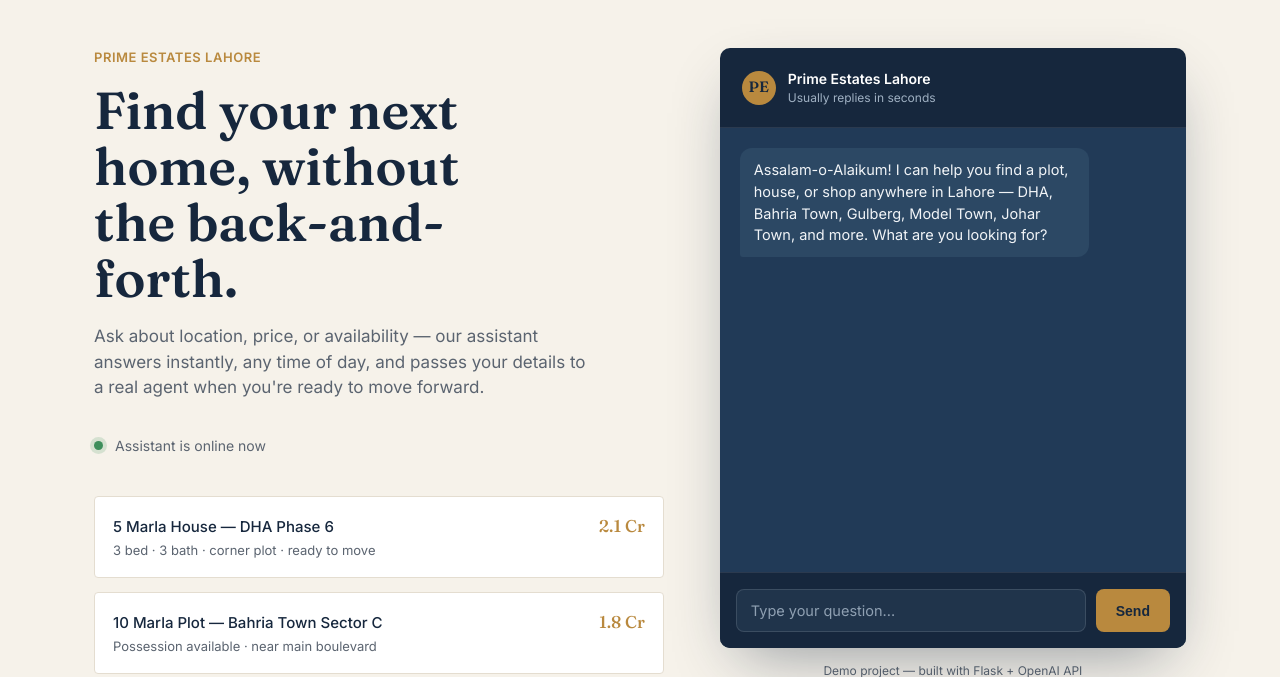
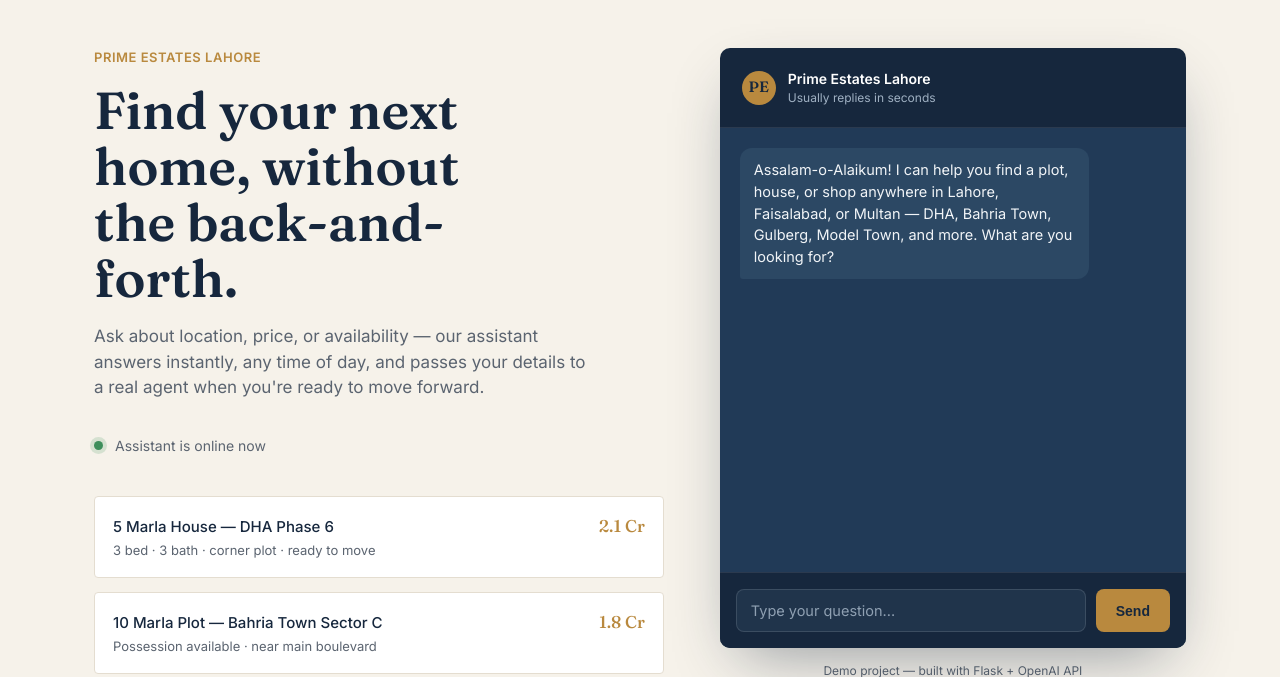
Before and after one commit to Hassan8755/realestate-chatbot, a Flask app: page / in a window 1280 px wide. Shown: the top 677 px of the page. Run offline with Flask 3, Linux system fonts and the light colour scheme.

Commit message:
Update index.html

```diff
--- a/templates/index.html
+++ b/templates/index.html
@@ -269,7 +269,7 @@
         </div>
       </div>
       <div class="chat-log" id="chatLog">
-        <div class="msg bot">Assalam-o-Alaikum! I can help you find a plot, house, or shop anywhere in Lahore — DHA, Bahria Town, Gulberg, Model Town, Johar Town, and more. What are you looking for?</div>
+        <div class="msg bot">Assalam-o-Alaikum! I can help you find a plot, house, or shop anywhere in Lahore, Faisalabad, or Multan — DHA, Bahria Town, Gulberg, Model Town, and more. What are you looking for?</div>
       </div>
       <div class="chat-input">
         <input id="msgInput" type="text" placeholder="Type your question..." autocomplete="off">
```
